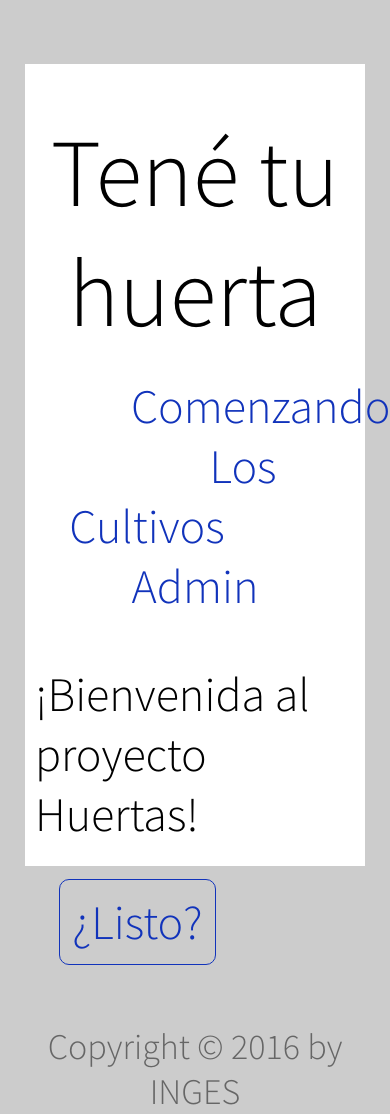
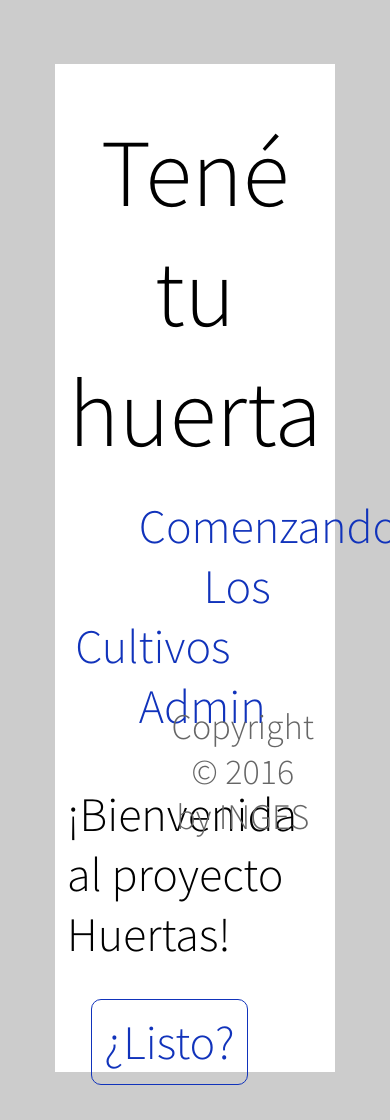
Before and after one commit to kymbert/huertas, a PHP site: page / in a window 390 px wide; the page is wider, and only the part inside the window is pictured. Run offline with PHP 8.4, Linux system fonts and the light colour scheme.

Commit message:
Misc. css tweaks.

```diff
--- a/css/pagestyle.css
+++ b/css/pagestyle.css
@@ -70,14 +70,14 @@ input[type=submit] {
 	font-size: 1em;
 }
 
-div#content {
-	margin-left: 15%;
-	margin-right: 15%;
-	height: 95vh;
-	background: #fff;
+div#container {
+	background-color: #fff;
+    margin-left: 10%;
+    margin-right: 10%;
+    min-height: 100vh;
 }
 
-div#content div {
+div#content{
 	margin-left: 5%;
 	margin-right: 5%;
 }
@@ -105,14 +105,13 @@ div#nav a {
 
 /* ------ FOOTER ----- */
 footer {
-	margin-top: 2em;
+	position: absolute;
+    bottom: 5px;
+	margin-left: 30%;
+	margin-right: 30%;
 	font-size: 0.75em;
 	color: #666;
 	text-align: center;
-/* 	position: absolute;
-	top: 90vh;
-	left: 30%;
-	right: 30%; */
 }
 
 /* ------ CROPS ------ */
@@ -163,14 +162,14 @@ div.crop {
 		margin-right: 30%;
 	}
 
-	form#add-crop input {
+	input {
 		font-size: 32px;
 		width: 600px;
 		border: solid 1px #ccc;
 		border-radius: 15px;
 	}
 
-	form#add-crop select {
+	select {
 		width: 600px;
 		font-size: 32px;
 		margin-left: 0%;
@@ -178,7 +177,7 @@ div.crop {
 		background: transparent;
 	}
 
-	form#add-crop textarea {
+	textarea {
 		font-size: 32px;
 		width: 600px;
 		height: 300px;
@@ -186,13 +185,13 @@ div.crop {
 		border-radius: 15px;
 	}
 
-	input[type=submit]#new-crop-submit {
+/* 	input[type=submit]#new-crop-submit {
 		background: transparent;
 		border-color: #13b;
 		width: auto;
-	}
+	} */
 
-	form#select-crops select {
+/* 	form#select-crops select {
 		width: 600px;
 		font-size: 32px;
 		margin-left: 0%;
@@ -208,6 +207,6 @@ div.crop {
 		font-size: 48px;
 		color: #13b;
 		font-family: source-sans, Helvetica, sans-serif;
-	}
+	} */
 
 }
--- a/views/crops/results.php
+++ b/views/crops/results.php
@@ -1,6 +1,7 @@
 <?php
 if (empty($crops)) {
-	echo 'No results found for your selection.';
+	echo '<div><p>No results found for your selection.</p>';
+	echo "<p><a href='?controller=pages&action=select_crops' class='btn-blue'>Volver al Inicio</a></p></div>";
 	return;
 }
 ?>
--- a/views/layout.php
+++ b/views/layout.php
@@ -4,7 +4,7 @@
 	<link rel='stylesheet' href='css/pagestyle.css' />
 </head>
 <body>
-	<div id='content'>
+	<div id='container'>
 	<header>
 		<h1>Tené tu huerta</h1>
 		<div id='nav'>
@@ -13,7 +13,9 @@
 			<a href='?controller=crops&action=admin'>Admin</a>
 		</div>
 	</header>
+	<div id='content'>
 	<?php require_once 'routes.php'; ?>
+	</div>
 	<footer>
 		Copyright © 2016 by INGES
 	</footer>
```
